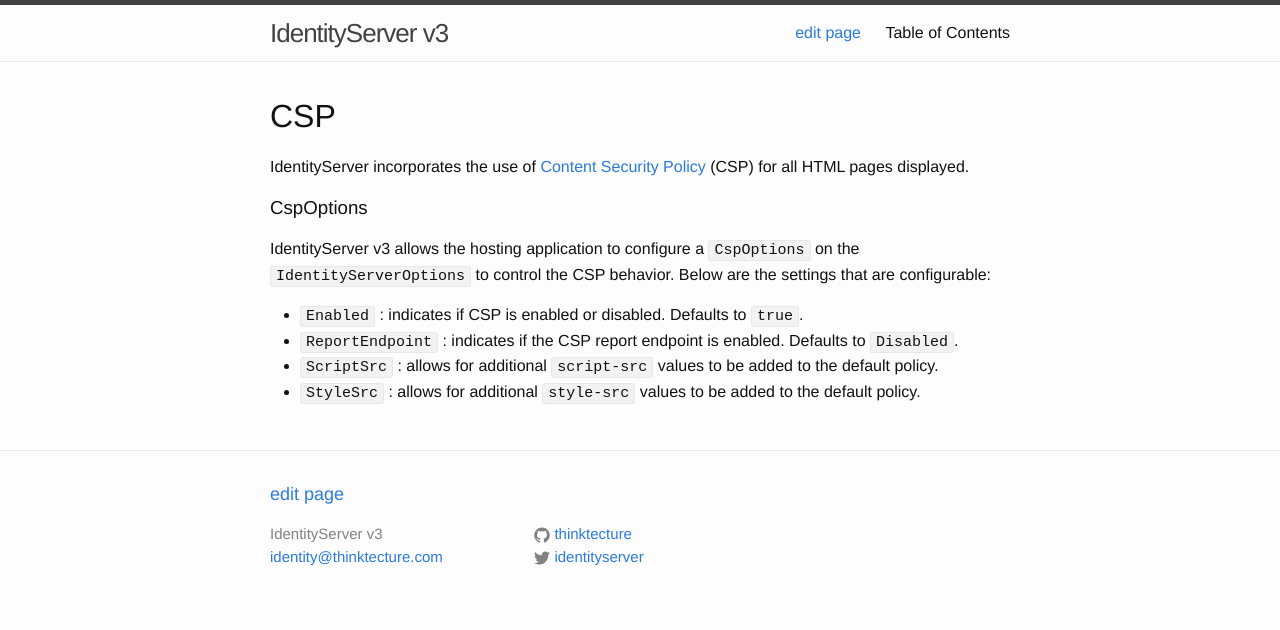
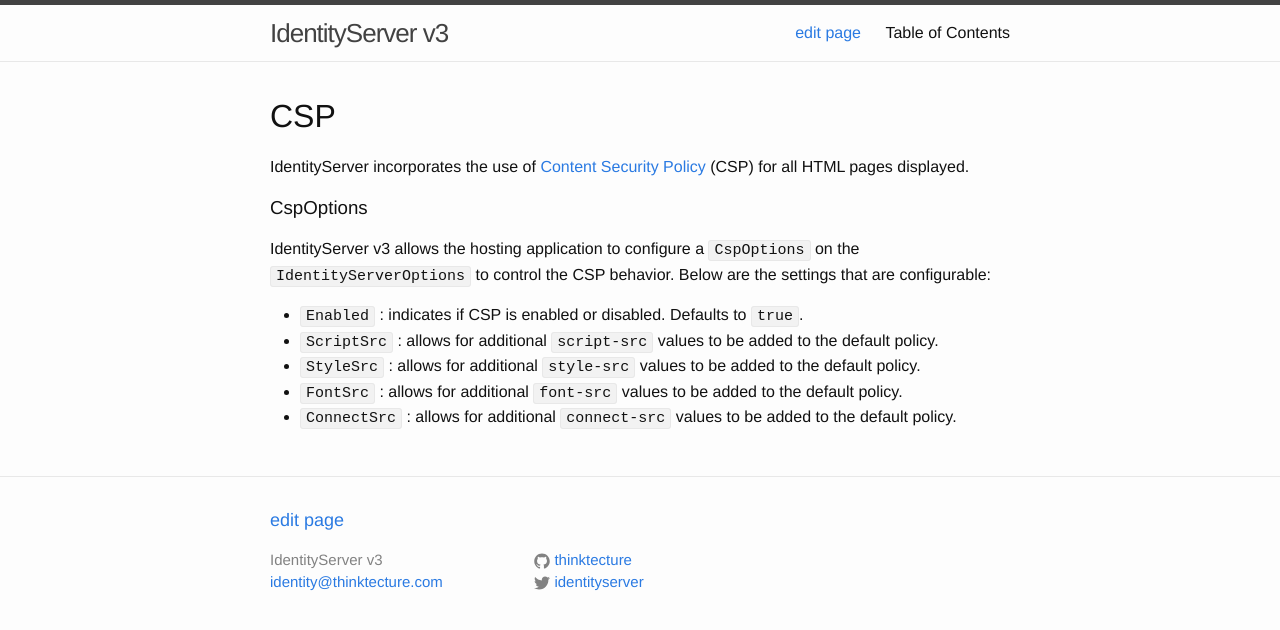
Before and after one commit to IdentityServer/Documentation, a Jekyll site: the page built from docs/advanced/csp.md, in a window 1280 px wide. Shown: the top 630 px of the page. Built offline with Jekyll 4.4.1, drawn with Linux system fonts in a browser that asks for light colours; Markdown is read by kramdown in place of the engine named in the settings.

Commit message:
Update csp.md

```diff
--- a/docs/advanced/csp.md
+++ b/docs/advanced/csp.md
@@ -11,6 +11,7 @@
 IdentityServer v3 allows the hosting application to configure a `CspOptions` on the `IdentityServerOptions` to control the CSP behavior. Below are the settings that are configurable:
 
 * `Enabled` : indicates if CSP is enabled or disabled. Defaults to `true`.
-* `ReportEndpoint` : indicates if the CSP report endpoint is enabled. Defaults to `Disabled`.
 * `ScriptSrc` : allows for additional `script-src` values to be added to the default policy.
 * `StyleSrc` : allows for additional `style-src` values to be added to the default policy.
+* `FontSrc` : allows for additional `font-src` values to be added to the default policy.
+* `ConnectSrc` : allows for additional `connect-src` values to be added to the default policy.
```
